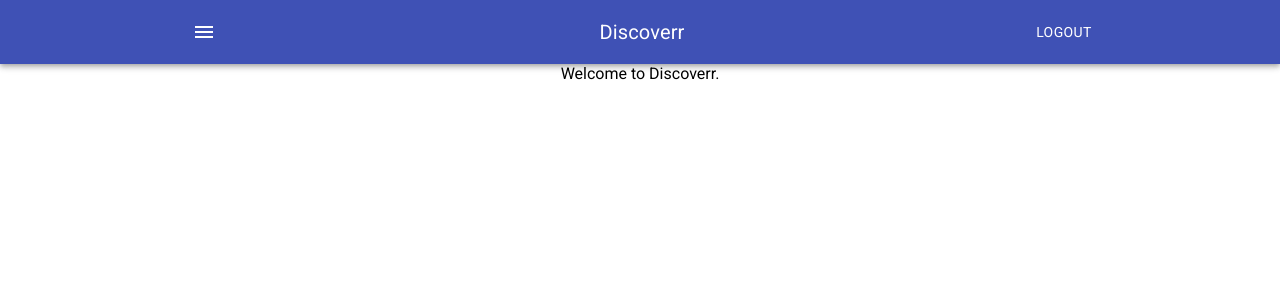
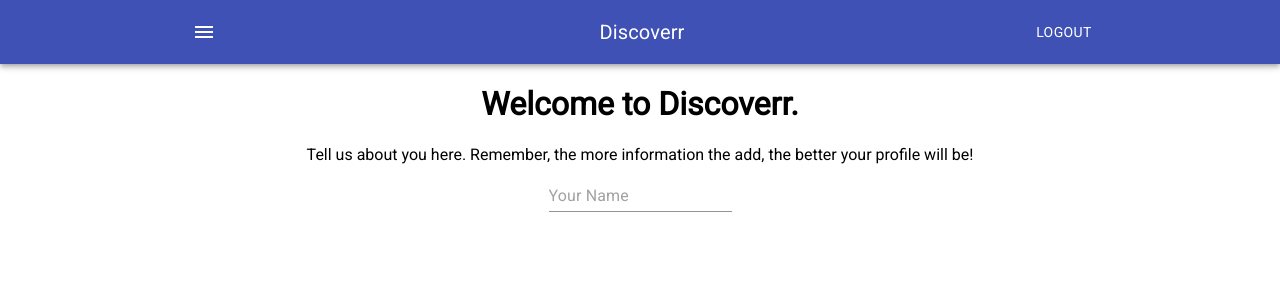
Before and after one commit to Reikon95/discoverr, a React (Create React App) app: page /signup in a window 1280 px wide. Shown: the top 300 px of the page. Built offline with nearby package versions, Linux system fonts and the light colour scheme.

Commit message:
mat inputs

```diff
--- a/src/components/signup/signup.jsx
+++ b/src/components/signup/signup.jsx
@@ -1,9 +1,12 @@
 import React from 'react';
+import { Input } from '@material-ui/core';
 
 export default function SignUp() {
     return (
         <>
-        Welcome to Discoverr.
+        <h1>Welcome to Discoverr.</h1>
+        <p>Tell us about you here. Remember, the more information the add, the better your profile will be!</p>
+        <Input type="text" placeholder="Your Name" required={true}></Input>
         </>
     )
 }
```
